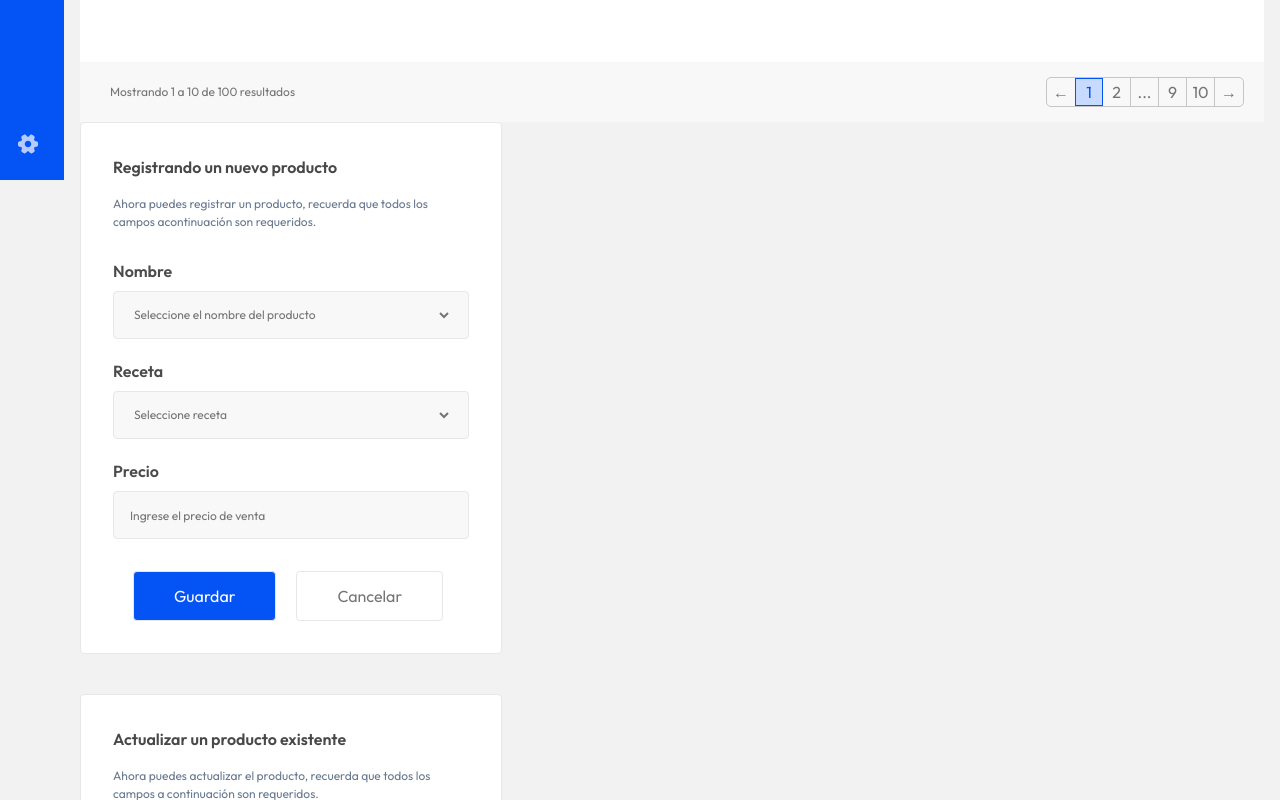
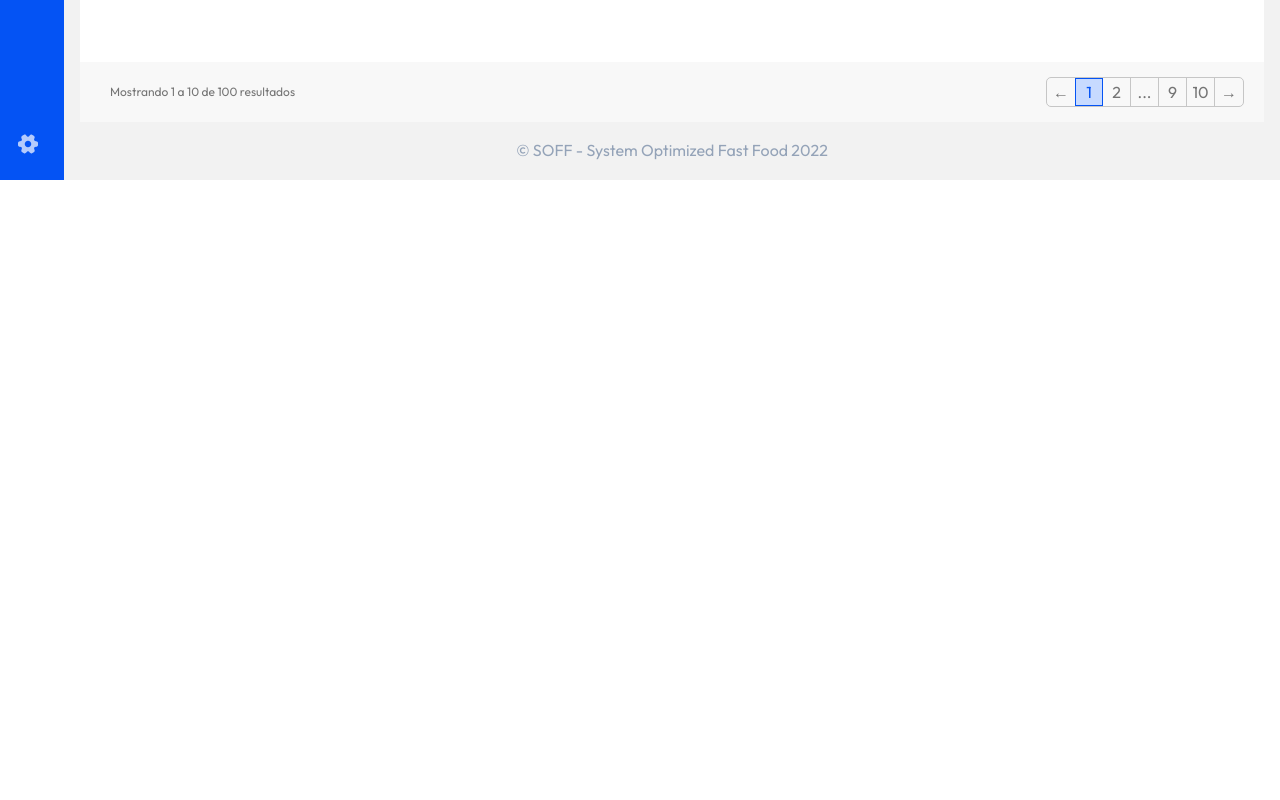
Before and after one commit to LuisM03/frontend_soff, a React (Create React App) app: page /productos in a window 1280 px wide. Shown: the part 620-1420 px from the top of the page. After the commit the page ends 800 px from the top, so only its background shows below. Built offline with nearby package versions, Linux system fonts and the light colour scheme.

Commit message:
modal de productos

```diff
--- a/src/components/tablas/tablaProductos.jsx
+++ b/src/components/tablas/tablaProductos.jsx
@@ -53,7 +53,7 @@ export default function TablaProductos(props){
                     </td>
 
                     <td className=" text-right pr-[30px] flex justify-end">
-                    <button className="border h-10 w-10 flex items-center justify-center rounded mr-2" >
+                    <button className="border h-10 w-10 flex items-center justify-center rounded mr-2" onClick={props.activeModal1} >
                         <IconEdit />
                         </button>
                         <button className="border h-10 w-10 flex items-center justify-center rounded mr-2" >
--- a/src/views/productos/productos.jsx
+++ b/src/views/productos/productos.jsx
@@ -6,29 +6,65 @@ import TablaProductos from "../../components/tablas/tablaProductos"
 import CreatUpdateProd from "../../components/products_componentes/CreatUpdate"
 import FiltrarBusqueda from "../../components/products_componentes/filtrarBusqueda"
 
+import { useState } from "react"
+import Modal from "../../components/modal"
+
+
 export default function Producto(){
+    const [active, setActive] = useState(false)
+    const [active1, setActive1] = useState(false)
+
+    const toggle = () => {
+        setActive(!active)
+    }
+    const toggle1 = () => {
+      setActive1(!active1)
+    }
     return (
         <div className="flex min-h-screen w-full bg-[#F2F2F2]" >
             <Sidebar />
             <div className="w-full relative ml-16">
                   <Cabecera/>
                   <Cuerpo modulo="Productos" />
-          <FiltrarBusqueda name="Agregar producto" modulo="productos"/>
-          <TablaProductos/>
-          <CreatUpdateProd title="Registrando un nuevo producto" text="Ahora puedes registrar un producto,
+                  <FiltrarBusqueda name="Agregar producto" modulo="productos" activeModal={toggle}/>
+                  <TablaProductos activeModal1={toggle1}/>
+                  <Modal active={active} toggle={toggle} heigth="max-h-[610px]" width="w-[480px]">
+                      <CreatUpdateProd
+                      title="Registrando un nuevo producto"
+                      text="Ahora puedes registrar un producto,
                       recuerda que todos los campos acontinuación son requeridos." campo1="Nombre"
-              campo2="Receta" campo3="Precio" selectProduct="Seleccione el nombre del producto"
-              selectProduct1="Perro caliente" selectProduct2="Hamburguesa" selectProduct3="Cubanos"
-              selectReceta="Seleccione receta" selectReceta1="Perrito queso tocineta"
-              selectReceta2="Perrito sencillo queso" selectReceta3="Cubano sencillo" boton="Guardar"
+                      campo2="Receta"
+                      campo3="Precio"
+                      selectProduct="Seleccione el nombre del producto"
+                      selectProduct1="Perro caliente"
+                      selectProduct2="Hamburguesa"
+                      selectProduct3="Cubanos"
+                      selectReceta="Seleccione receta"
+                      selectReceta1="Perrito queso tocineta"
+                      selectReceta2="Perrito sencillo queso"
+                      selectReceta3="Cubano sencillo"
+                      boton="Guardar"
                       precio="Ingrese el precio de venta"/>
-
-          <CreatUpdateProd title="Actualizar un producto existente" text="Ahora puedes actualizar el producto,
-              recuerda que todos los campos a continuación son requeridos." campo1="Nombre"
-              campo2="Receta" campo3="Precio" selectProduct="Perro caliente"
-              selectProduct1="Alas" selectProduct2="Hamburguesa" selectProduct3="Cubanos"
-              selectReceta="Hamburguesa con queso" selectReceta1="Perrito queso tocineta"
-              selectReceta2="Alas comobo 1" selectReceta3="Cubano sencillo" boton="Actualizar" precio="$6.000"/>
+                  </Modal>
+                  <Modal active={active1} toggle={toggle1} heigth="max-h-[610px]" width="w-[480px]">
+                    <CreatUpdateProd
+                      title="Actualizar un producto existente"
+                      text="Ahora puedes actualizar el producto,
+                      recuerda que todos los campos a continuación son requeridos."
+                      campo1="Nombre"
+                      campo2="Receta"
+                      campo3="Precio"
+                      selectProduct="Perro caliente"
+                      selectProduct1="Alas"
+                      selectProduct2="Hamburguesa"
+                      selectProduct3="Cubanos"
+                      selectReceta="Hamburguesa con queso"
+                      selectReceta1="Perrito queso tocineta"
+                      selectReceta2="Alas comobo 1"
+                      selectReceta3="Cubano sencillo"
+                      boton="Actualizar"
+                      precio="$6.000"/>
+                  </Modal>
                   <Footer/>
             </div>
         </div>
```
Lines whose indentation alone changed are shown as unchanged.
